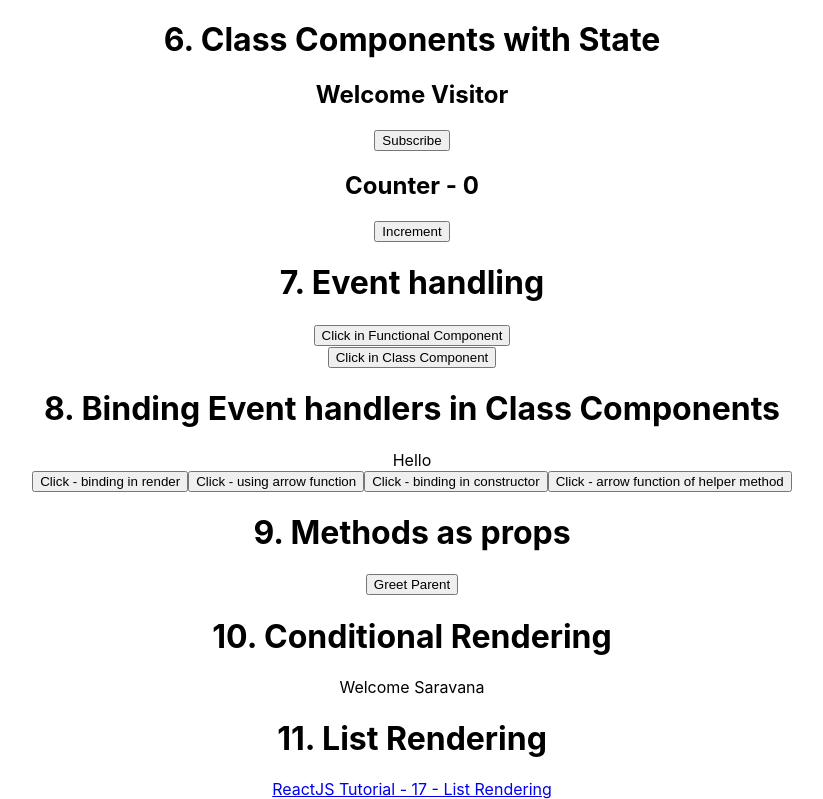
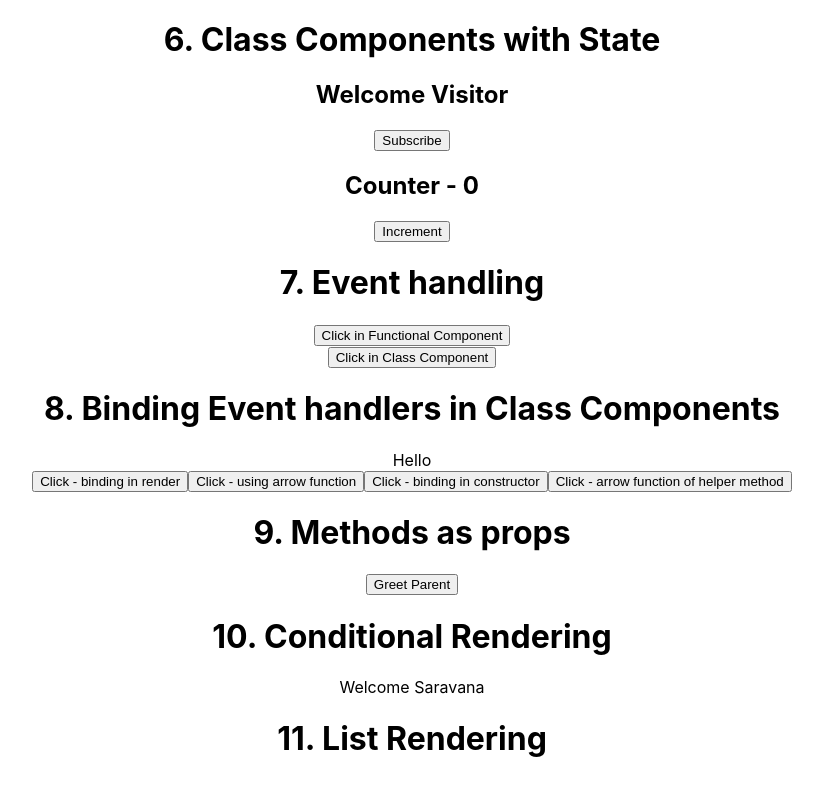
Before and after one commit to lewafa/ReactJs, a React (Create React App) app in the folder hello-world/: page / in a window 1280 px wide. Shown: the part 636-1435 px from the top of the page, without its empty margins (228-1051 px from the left). Built offline with nearby package versions, Linux system fonts and the light colour scheme.

Commit message:
minor changes

```diff
--- a/hello-world/src/App.js
+++ b/hello-world/src/App.js
@@ -54,7 +54,6 @@ function App() {
       <ConditionalRendering />
 
       <h1>11. List Rendering</h1>
-      <a href="https://www.youtube.com/watch?v=5s8Ol9uw-yM&list=PLC3y8-rFHvwgg3vaYJgHGnModB54rxOk3&index=17">ReactJS Tutorial - 17 - List Rendering</a>
 
     </div>
   );
```
Also changed, not shown: 1 other file (tests, documents, lock files or other folders).
